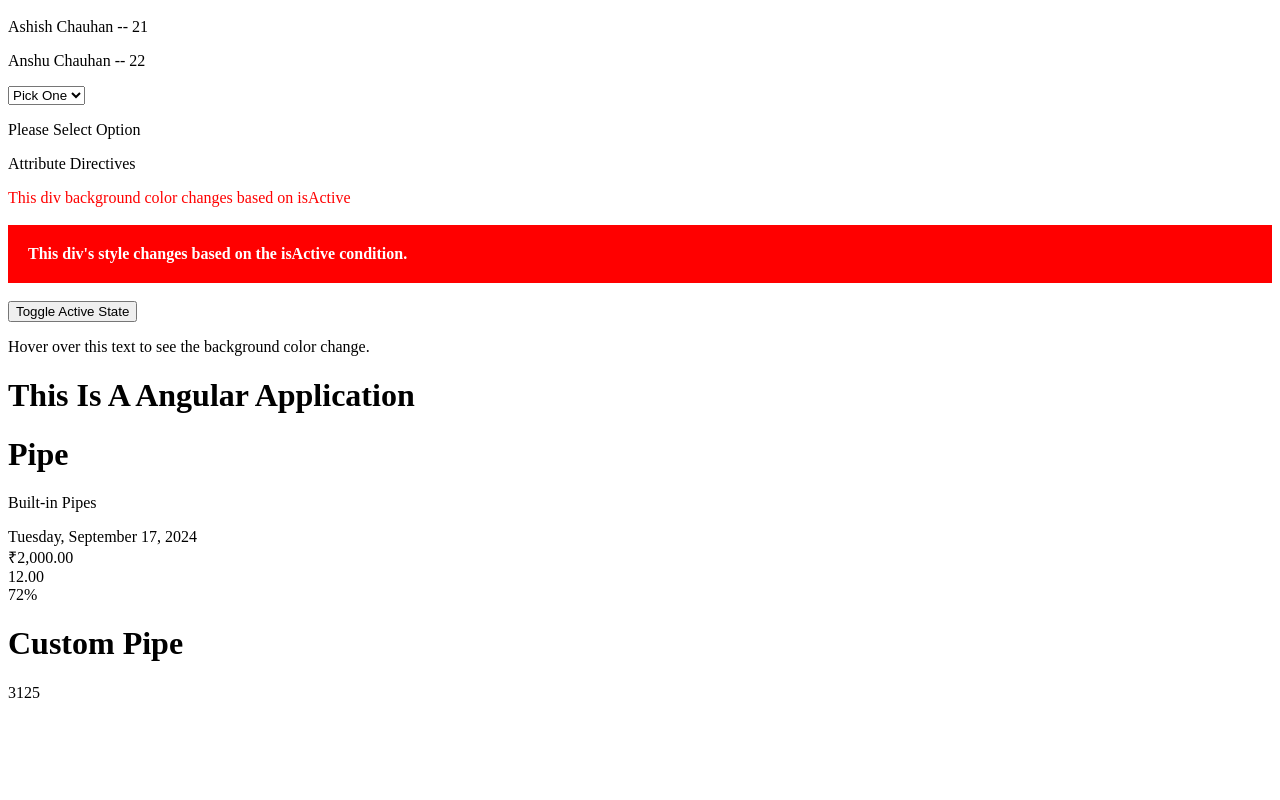
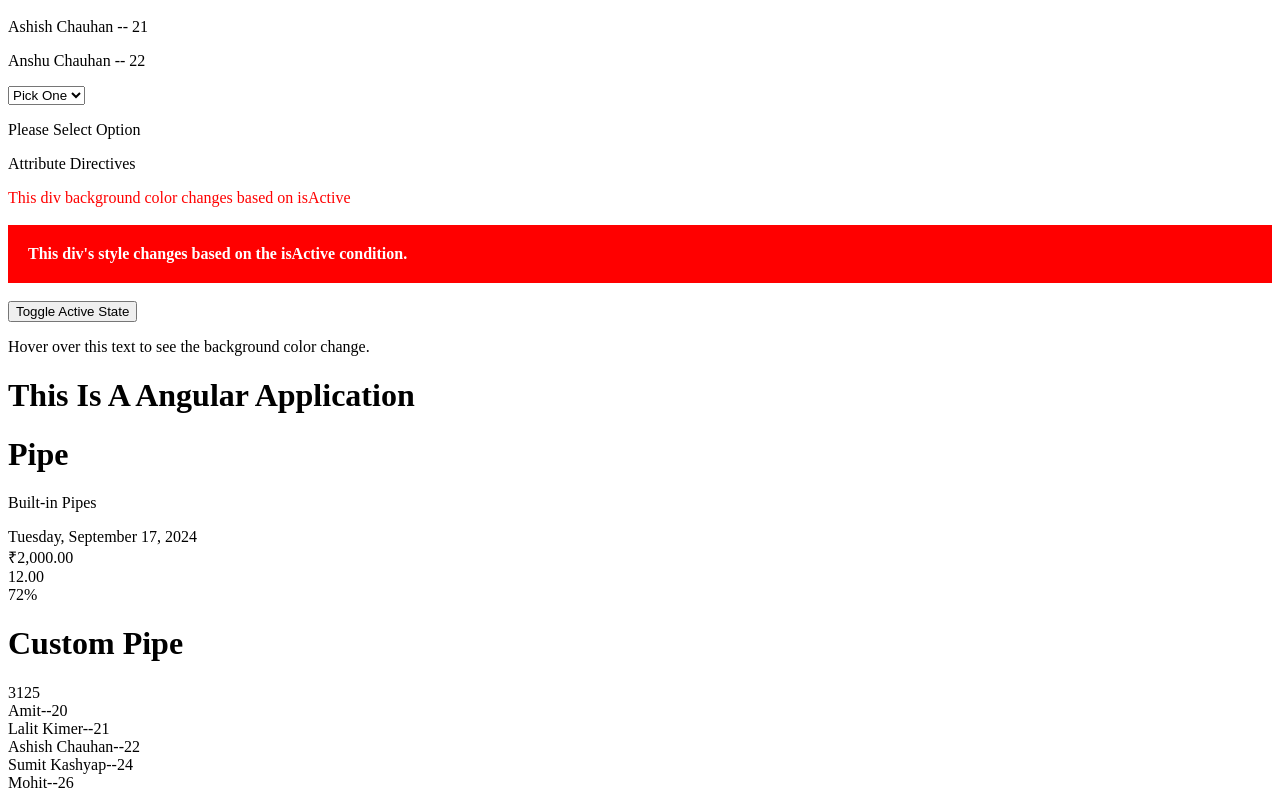
Before and after one commit to AshishChauhan7386/Angular-repository, an Angular app: page / in a window 1280 px wide. Shown: the part 705-1505 px from the top of the page. Before the commit the page ends 1415 px from the top, so only its background shows below. Built offline with nearby package versions, Linux system fonts and the light colour scheme.

Commit message:
add custom sort pipe

```diff
--- /dev/null
+++ b/src/app/Pipes/sort.pipe.ts
@@ -0,0 +1,12 @@
+import { Pipe, PipeTransform } from '@angular/core';
+
+@Pipe({
+  name: 'sort'
+})
+export class SortPipe implements PipeTransform {
+
+  transform(Value:any[],property:any): any {
+    return Value.sort((a, b) => (a[property] > b[property]) ? 1 : -1);
+  }
+
+}
--- a/src/app/app.component.html
+++ b/src/app/app.component.html
@@ -2,5 +2,4 @@
 <app-data-binding></app-data-binding>
 
 <app-directives></app-directives>
-
 <app-pipe></app-pipe>
--- a/src/app/app.module.ts
+++ b/src/app/app.module.ts
@@ -10,6 +10,7 @@ import { DirectivesComponent } from './component/directives/directives.component
 import { DirectiveDirective } from './Directive/directive.directive';
 import { PipeComponent } from './component/pipe/pipe.component';
 import { ExponentialStrengthPipe } from './Pipes/exponential-strength.pipe';
+import { SortPipe } from './pipes/sort.pipe';
 
 
 @NgModule({
@@ -20,6 +21,7 @@ import { ExponentialStrengthPipe } from './Pipes/exponential-strength.pipe';
     DirectiveDirective,
     PipeComponent,
     ExponentialStrengthPipe,
+    SortPipe,
 
   ],
   imports: [
--- a/src/app/component/pipe/pipe.component.html
+++ b/src/app/component/pipe/pipe.component.html
@@ -13,3 +13,7 @@
  <h1>Custom Pipe</h1>
 
  {{5 | exponentialStrength:5}}
+ <br>
+<div *ngFor="let data of Data | sort:'age' ">
+    {{data.name}}--{{data.age }}
+</div>
--- a/src/app/component/pipe/pipe.component.ts
+++ b/src/app/component/pipe/pipe.component.ts
@@ -3,11 +3,30 @@ import { Component } from '@angular/core';
 @Component({
   selector: 'app-pipe',
   templateUrl: './pipe.component.html',
-  styleUrl: './pipe.component.css'
+  styleUrl: './pipe.component.css',
 })
 export class PipeComponent {
-today:any=new Date();
-price:number=2000;
-amount:number=12;
-percentage:number=72
+  today: any = new Date();
+  price: number = 2000;
+  amount: number = 12;
+  percentage: number = 72;
+  Data: any = [
+    { name: 'Ashish Chauhan', age: 22 },
+    {
+      name: 'Sumit Kashyap',
+      age: 24,
+    },
+    {
+      name: 'Lalit Kimer',
+      age: 21
+    },
+    {
+      name: 'Amit',
+      age: 20,
+    },
+    {
+      name: 'Mohit',
+      age: 26,
+    },
+  ];
 }
```
Also changed, not shown: 1 other file (tests, documents, lock files or other folders).
